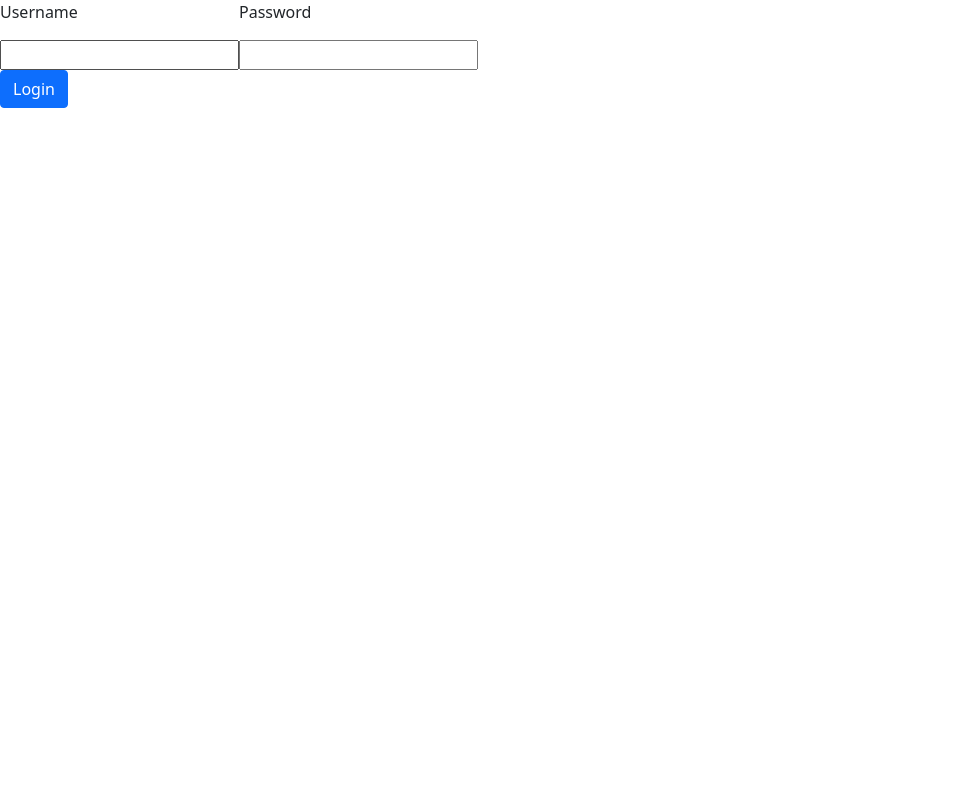
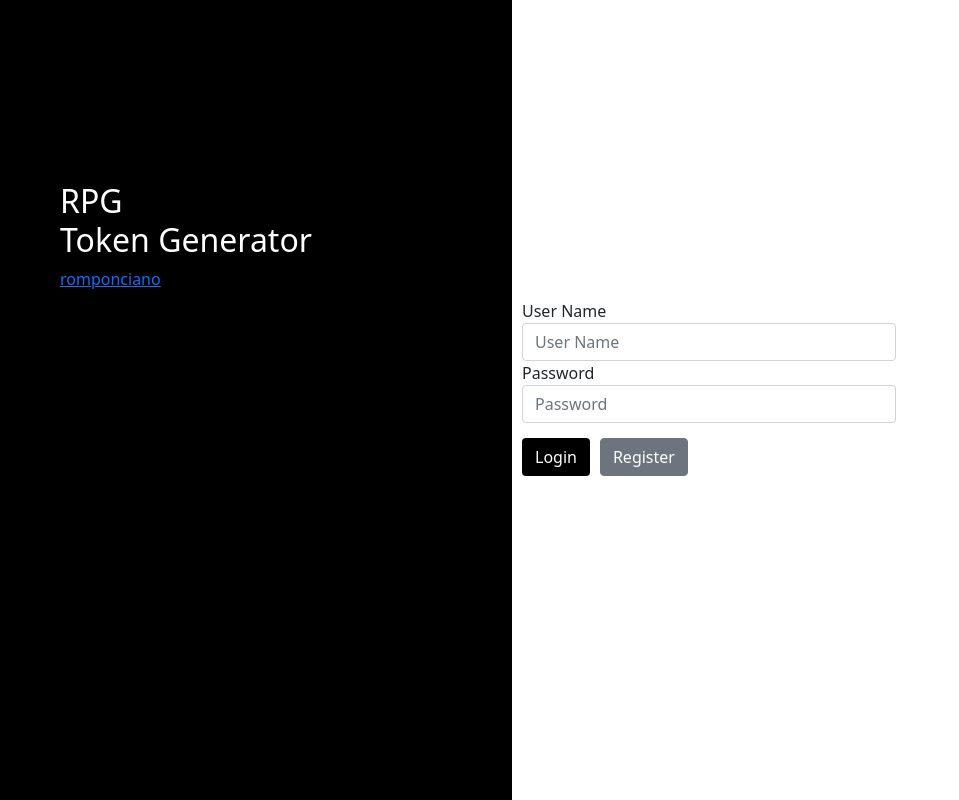
Before and after one commit to romponciano/token-generator, a React app: page /forms in a window 1280 px wide. Shown: the whole page, without its empty margins (0-959 px from the left). Built offline with nearby package versions, Linux system fonts and the light colour scheme; no server answers.

Commit message:
improve login layout

```diff
--- a/src/components/App.tsx
+++ b/src/components/App.tsx
@@ -2,7 +2,7 @@ import React, { useState } from 'react'
 import { BrowserRouter, Route, Switch } from 'react-router-dom'
 import styled from 'styled-components'
 import CreateForm from './create-form'
-import Login from './login'
+import Login from './login/login'
 import useSession from '../hooks/useSession'
 
 const App = () => {
--- a/src/components/login.tsx
+++ /dev/null
@@ -1,44 +0,0 @@
-import React, { useState } from 'react'
-import { sha256 } from 'js-sha256'
-
-const Login:
-    React.FC<{ setSession: (session: ISession) => Promise<void>}> =
-    ({ setSession }): JSX.Element => {
-
-    const login = () => {
-        setSession({ username: username, password: sha256(password) })
-        .catch(e => {
-            window.alert("Invalid username/password")
-        })
-    }
-
-    const [username, setUsername] = useState<string>()
-    const [password, setPassword] = useState<string>()
-
-    return (
-        <>
-            <form>
-                <label>
-                    <p>Username</p>
-                    <input type="text" onChange={e => setUsername(e.target.value)} />
-                </label>
-                <label>
-                    <p>Password</p>
-                    <input type="password" onChange={e => setPassword(e.target.value)} />
-                </label>
-                <div>
-                    <button type="submit" className="btn btn-primary"
-                        onClick={e => {
-                            e.preventDefault()
-                            login()
-                        }}
-                    >
-                        Login
-                    </button>
-                </div>
-            </form>
-        </>
-    )
-}
-
-export default Login
--- /dev/null
+++ b/src/components/login/error-message.tsx
@@ -0,0 +1,16 @@
+import React from 'react'
+import styled from 'styled-components'
+
+const ErrorMessage: React.FC<{errorMessage: String}> = ({errorMessage}): JSX.Element => {
+    return (
+        <>
+            {errorMessage ? <Message>{errorMessage}</Message> : null}
+        </>
+    )
+}
+
+export default ErrorMessage
+
+const Message = styled.p`
+    color: red;
+`
--- /dev/null
+++ b/src/components/login/login.tsx
@@ -0,0 +1,141 @@
+import React, { useState } from 'react'
+import { sha256 } from 'js-sha256'
+import styled from 'styled-components'
+import ErrorMessage from './error-message'
+
+const Login:
+    React.FC<{ setSession: (session: ISession) => Promise<void>}> =
+    ({ setSession }): JSX.Element => {
+
+    const login = () => {
+        setSession({ username: username, password: sha256(password) })
+        .catch(e => {
+            setErrorMessage("Invalid username/password")
+        })
+    }
+
+    const [username, setUsername] = useState<string>()
+    const [password, setPassword] = useState<string>()
+    const [errorMessage, setErrorMessage] = useState<String>()
+
+    return (
+        <StyledLogin>
+            <div className="sidenav">
+                <div className="login-main-text">
+                    <h2>RPG<br/> Token Generator</h2>
+                    <p><a href="https://www.linkedin.com/in/romuloponciano/">romponciano</a></p>
+                </div>
+            </div>
+            <div className="main">
+                <div className="col-md-6 col-sm-12">
+                    <div className="login-form">
+                        <form>
+                            <div className="form-group">
+                                <label>User Name</label>
+                                <input type="text" className="form-control" placeholder="User Name" onChange={e => setUsername(e.target.value)} />
+                            </div>
+                            <div className="form-group">
+                                <label>Password</label>
+                                <input type="password" className="form-control" placeholder="Password" onChange={e => setPassword(e.target.value)} />
+                            </div>
+                            <ErrorMessage errorMessage={errorMessage} />
+                            <ActionButtons>
+                                <button type="submit" className="btn btn-black"
+                                    onClick={e => {
+                                        e.preventDefault()
+                                        login()
+                                    }}
+                                >
+                                    Login
+                                </button>
+                                <button type="submit" className="btn btn-secondary"
+                                    onClick={() => window.alert("Register disabled atm")}
+                                >
+                                    Register
+                                </button>
+                            </ActionButtons>
+                        </form>
+                    </div>
+                </div>
+            </div>
+        </StyledLogin>
+    )
+}
+
+export default Login
+
+const ActionButtons = styled.div`
+    margin-top: 15px;
+    display: flex;
+    column-gap: 10px;
+`
+
+const StyledLogin = styled.div`
+    .main-head{
+        height: 150px;
+        background: #FFF;
+
+    }
+
+    .sidenav {
+        height: 100%;
+        background-color: #000;
+        overflow-x: hidden;
+        padding-top: 20px;
+    }
+
+    .main {
+        padding: 0px 10px;
+    }
+
+    @media screen and (max-height: 450px) {
+        .sidenav {padding-top: 15px;}
+    }
+
+    @media screen and (max-width: 450px) {
+        .login-form{
+            margin-top: 10%;
+        }
+
+        .register-form{
+            margin-top: 10%;
+        }
+    }
+
+    @media screen and (min-width: 768px){
+        .main{
+            margin-left: 40%;
+        }
+
+        .sidenav{
+            width: 40%;
+            position: fixed;
+            z-index: 1;
+            top: 0;
+            left: 0;
+        }
+
+        .login-form{
+            margin-top: 80%;
+        }
+
+        .register-form{
+            margin-top: 20%;
+        }
+    }
+
+    .login-main-text{
+        margin-top: 20%;
+        padding: 60px;
+        color: #fff;
+    }
+
+    .login-main-text h2{
+        font-weight: 300;
+    }
+
+    .btn-black{
+        background-color: #000 !important;
+        color: #fff;
+    }
+`
--- a/src/utils.tsx
+++ b/src/utils.tsx
@@ -7,7 +7,6 @@ const TEXT_TYPE = {
 }
 
 const BASE_URL = 'https://token-generator-api.herokuapp.com/tg'
-// const BASE_URL = 'https://localhost:8083/tg'
 
 export {
     TEXT_TYPE,
```
